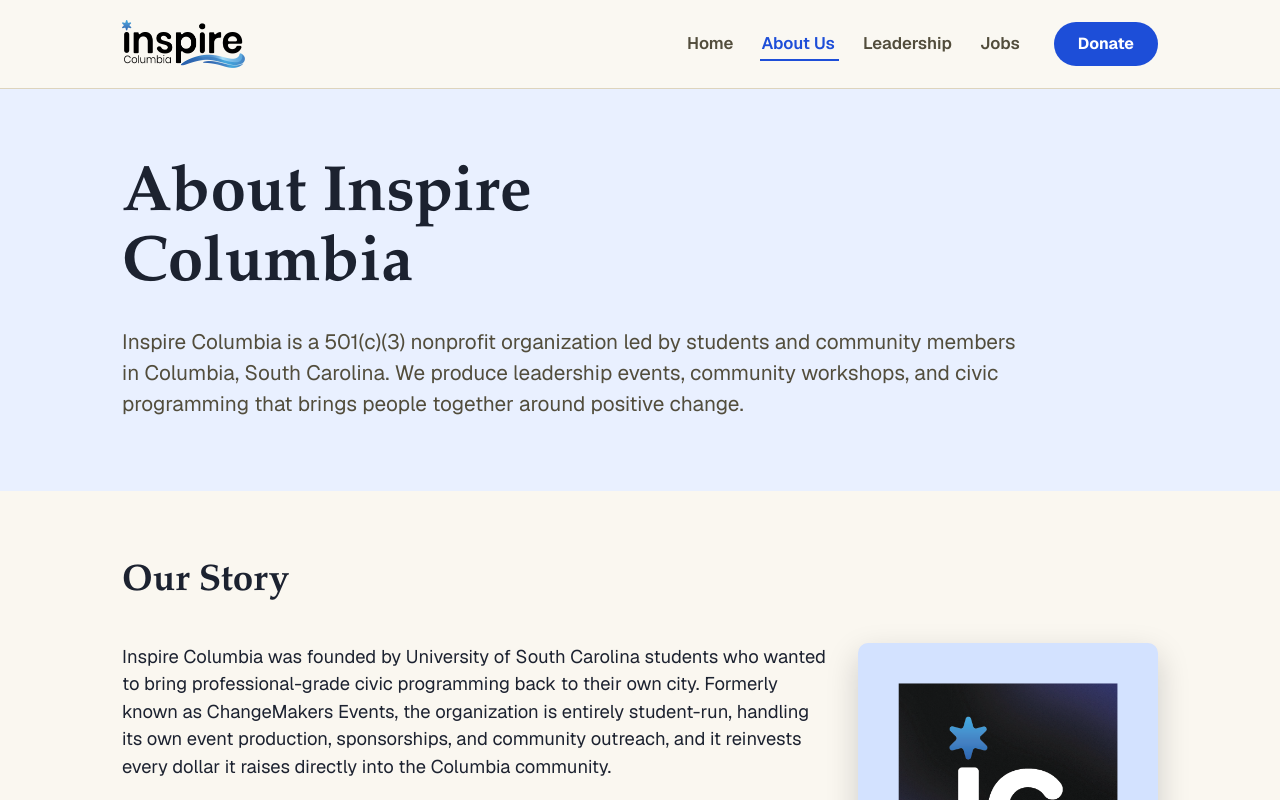
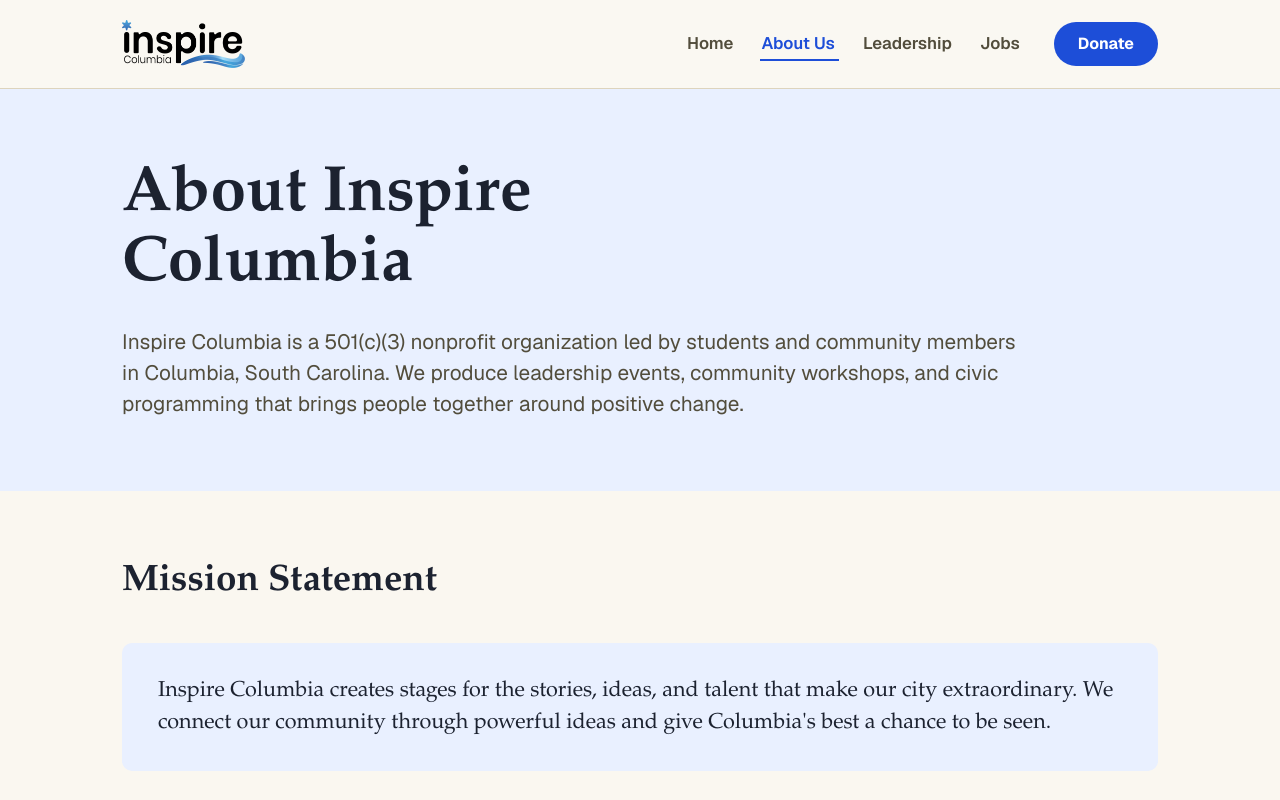
Before and after one commit to inspirecolumbia/ic-website, a Next.js app: page /about in a window 1280 px wide. Shown: the top 800 px of the page. Built offline with nearby package versions, Linux system fonts and the light colour scheme.

Commit message:
add mission statement

```diff
--- a/app/about/page.tsx
+++ b/app/about/page.tsx
@@ -37,6 +37,19 @@
         </section>
 
         <section className="bg-[var(--surface)] py-13 md:py-16">
+          <div className="mx-auto w-full max-w-[1100px] px-6 md:px-8">
+            <h2 className="mb-8 mt-0 [font-family:var(--font-serif)] text-[clamp(1.55rem,3vw,2.3rem)] font-semibold">
+              Mission Statement
+            </h2>
+            <div className="w-full rounded-[10px] bg-[var(--surface-blue)] px-7 py-7 md:px-9 md:py-8">
+              <p className="m-0 [font-family:var(--font-serif)] text-[clamp(1.1rem,1.9vw,1.35rem)] leading-[1.5] font-medium">
+                Inspire Columbia creates stages for the stories, ideas, and talent that make our city extraordinary. We connect our community through powerful ideas and give Columbia&#39;s best a chance to be seen.
+              </p>
+            </div>
+          </div>
+        </section>
+
+        <section className="bg-[var(--surface)] pb-13 md:pb-16">
           <div className="mx-auto w-full max-w-[1100px] px-6 md:px-8">
             <h2 className="mb-8 mt-0 [font-family:var(--font-serif)] text-[clamp(1.55rem,3vw,2.3rem)] font-semibold">
               Our Story
```
